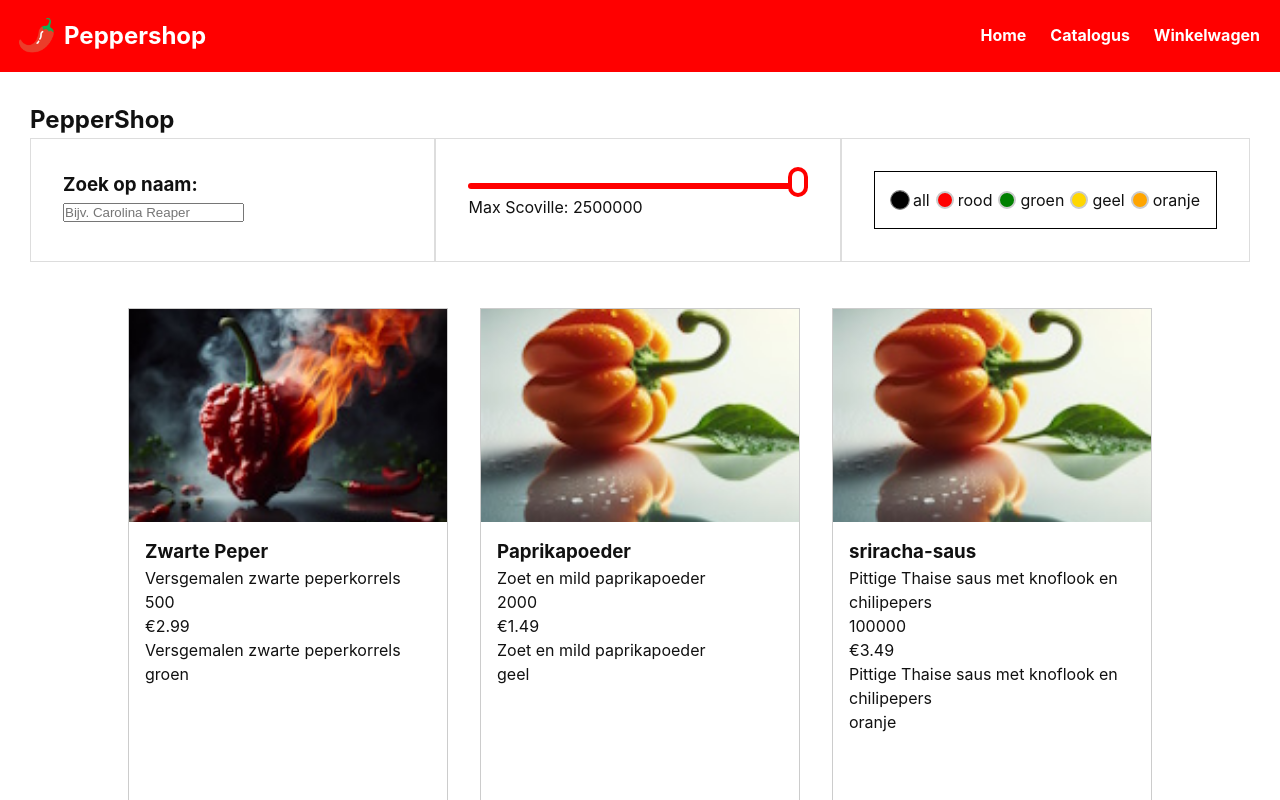
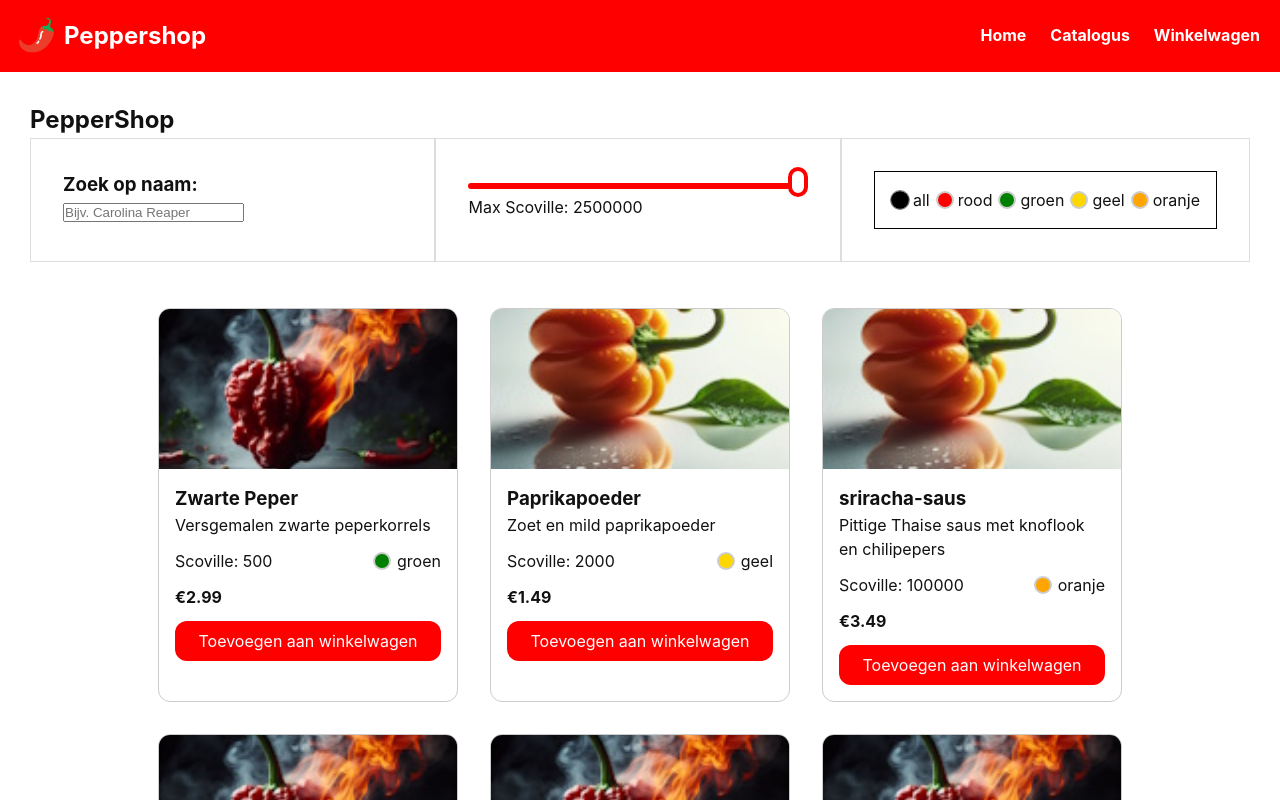
Before and after one commit to Ay-can/peppershop, a React (Vite) app: page / in a window 1280 px wide. Shown: the top 800 px of the page. Built offline with nearby package versions, Linux system fonts and the light colour scheme.

Commit message:
fix: make cards resemble design more and make colordot item

```diff
--- a/src/features/products/components/ProductCard.module.css
+++ b/src/features/products/components/ProductCard.module.css
@@ -1,9 +1,9 @@
 .card {
+  border: 1px solid #ccc;
+  border-radius: 12px;
+  overflow: hidden;
   display: grid;
-  grid-template-rows: 40% 60% auto;
-  border: 1px solid #ccc;
-  aspect-ratio: 3 / 5;
-  overflow: hidden;
+  grid-template-rows: 160px auto;
 }
 
 .card img {
@@ -13,5 +13,32 @@
 }
 
 .cardContent {
-  padding: 1rem;
+  display: flex;
+  flex-direction: column;
+  gap: 12px;
+  padding: 16px;
 }
+
+.filterInfo {
+  display: flex;
+  justify-content: space-between;
+  gap: 12px;
+  align-items: center;
+}
+
+.colorContainer {
+  display: flex;
+  align-items: center;
+  gap: 6px;
+}
+.button {
+  width: 100%;
+  padding: 8px;
+  border-radius: 12px;
+  background: red;
+  color: white;
+}
+
+.price {
+  font-weight: bold;
+}
--- a/src/features/products/components/ProductCard.tsx
+++ b/src/features/products/components/ProductCard.tsx
@@ -1,3 +1,4 @@
+import { Colordot } from "../../../shared/components/Colordot/Colordot";
 import type { Product } from "../types/product.types";
 import style from "./ProductCard.module.css";
 
@@ -10,14 +11,20 @@ export function ProductCard({ product }: Props) {
     <div className={style.card}>
       <img src={product.image} alt={product.name} className={style.image} />
       <div className={style.cardContent}>
-        <h3>{product.name}</h3>
-        <p>{product.description}</p>
-        <p>{product.scoville}</p>
-        <p>€{product.price.toFixed(2)}</p>
-        <p>{product.description}</p>
-        <p>{product.color}</p>
+        <div className={style.productDescriptionContainer}>
+          <h3>{product.name}</h3>
+          <p>{product.description}</p>
+        </div>
+        <div className={style.filterInfo}>
+          <p>Scoville: {product.scoville}</p>
+          <div className={style.colorContainer}>
+            <Colordot color={product.color} />
+            <p>{product.color}</p>
+          </div>
+        </div>
+        <p className={style.price}>€{product.price.toFixed(2)}</p>
+        <button className={style.button}>Toevoegen aan winkelwagen</button>
       </div>
-      <button>Add to cart</button>
     </div>
   );
 }
--- a/src/features/products/components/ProductGrid.module.css
+++ b/src/features/products/components/ProductGrid.module.css
@@ -1,7 +1,6 @@
 .gridContainer {
   display: grid;
-  grid-template-columns: repeat(3, minmax(280px, 320px));
-  /* grid-template-columns: repeat(3, 1fr); */
+  grid-template-columns: repeat(auto-fill, minmax(280px, 300px));
   justify-content: center;
   gap: 32px;
   margin-top: 16px;
--- /dev/null
+++ b/src/shared/components/Colordot/Colordot.module.css
@@ -0,0 +1,22 @@
+.dot {
+  border-radius: 50%;
+  border: 2px solid #ccc;
+  display: inline-block;
+}
+
+/* kleuren */
+.rood {
+  background: red;
+}
+.groen {
+  background: green;
+}
+.geel {
+  background: gold;
+}
+.oranje {
+  background: orange;
+}
+.all {
+  background: black;
+}
--- /dev/null
+++ b/src/shared/components/Colordot/Colordot.tsx
@@ -0,0 +1,16 @@
+import type { ProductColor } from "../../../features/products/types/product.types";
+import style from "./Colordot.module.css";
+
+interface Props {
+  color: ProductColor | "all";
+  size?: number;
+}
+
+export function Colordot({ color, size = 18 }: Props) {
+  return (
+    <span
+      className={`${style.dot} ${style[color]}`}
+      style={{ width: size, height: size }}
+    />
+  );
+}
--- a/src/styles/global.css
+++ b/src/styles/global.css
@@ -6,7 +6,6 @@
   padding: 0;
 }
 
-/* Base styles */
 html,
 body {
   height: 100%;
@@ -17,19 +16,16 @@ body {
   scroll-behavior: smooth;
 }
 
-/* Links */
 a {
   text-decoration: none;
   color: inherit;
 }
 
-/* Images */
 img {
   max-width: 100%;
   display: block;
 }
 
-/* Buttons */
 button {
   cursor: pointer;
   border: none;
```
